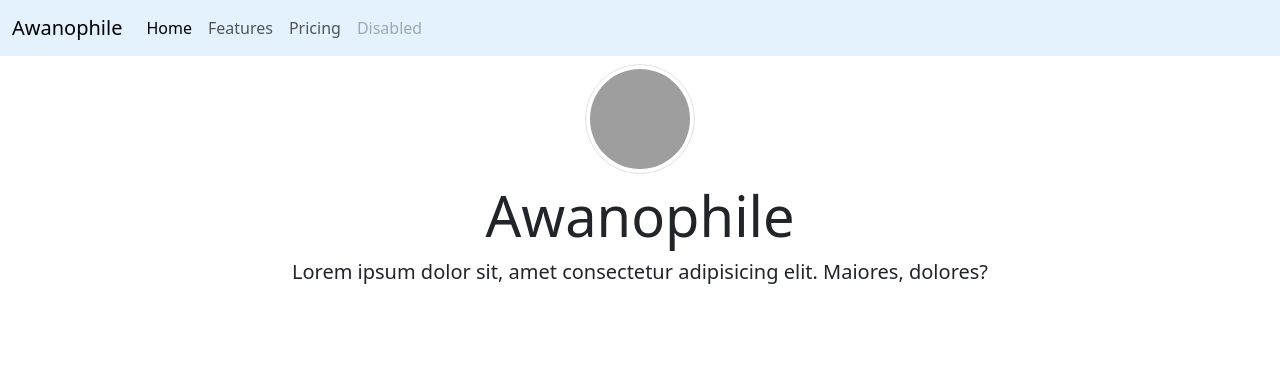
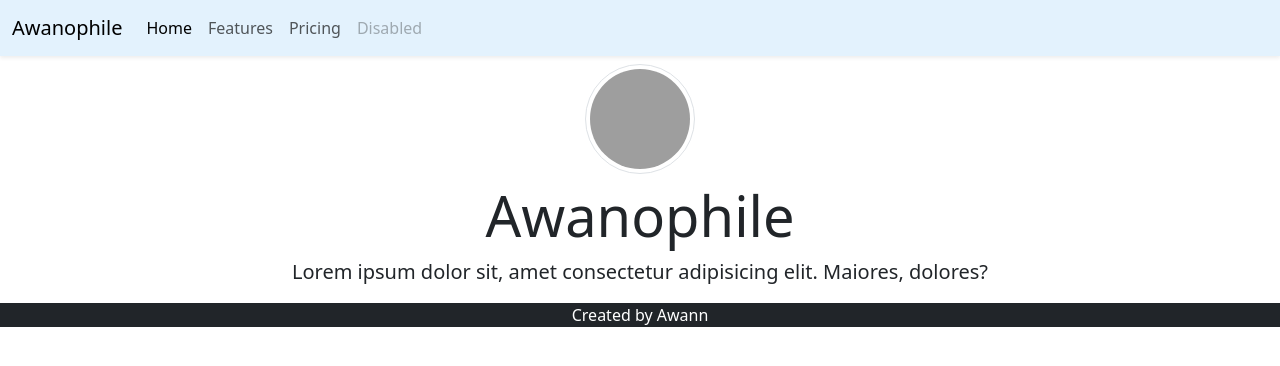
Before and after one commit to gunawan-ly/portfolio, a React (Vite) app: page / in a window 1280 px wide. Shown: the top 366 px of the page. Built offline with nearby package versions, Linux system fonts and the light colour scheme; grey boxes are pictures that could not be loaded.

Commit message:
v1.7 Menambahkan component Footer

```diff
--- a/src/App.jsx
+++ b/src/App.jsx
@@ -1,6 +1,7 @@
 // import { useState } from "react";
 import Navbar from "./components/Navbar";
 import Jumbotron from "./components/Jumbotron";
+import Footer from "./components/Footer";
 
 
 function App() {
@@ -8,6 +9,7 @@ function App() {
     <>
     <Navbar/>
     <Jumbotron/>
+    <Footer/>
     </>
   )
 }
--- /dev/null
+++ b/src/components/Footer.jsx
@@ -0,0 +1,9 @@
+export default function Footer() {
+  return (
+    <>
+      <section>
+        <footer class="bg-dark text-center text-white">Created by Awann</footer>
+      </section>
+    </>
+  );
+}
--- a/src/components/Navbar.jsx
+++ b/src/components/Navbar.jsx
@@ -7,7 +7,7 @@ export default function Navbar() {
     <>
       <section>
         <nav
-          class="navbar navbar-expand-lg"
+          class="navbar navbar-expand-lg shadow-sm"
           style={{ backgroundColor: "#e3f2fd" }}
         >
           <div class="container-fluid">
```
